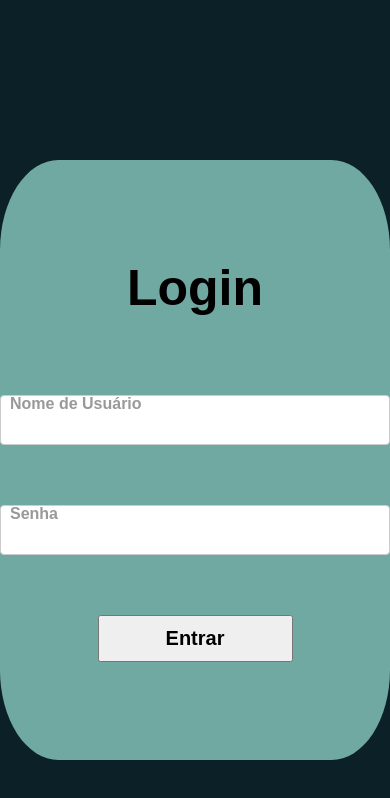
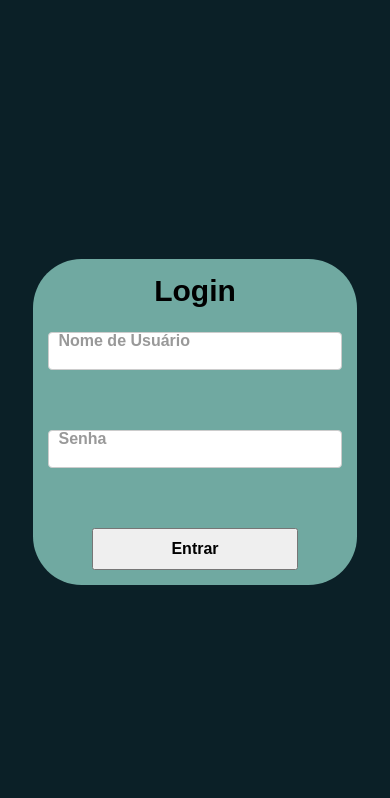
Before and after one commit to Amahitsu/YomuBox, a plain HTML site: page index.html in a window 390 px wide. Drawn offline with Linux system fonts and the light colour scheme.

Commit message:
fix: primeiras correções responsividade

```diff
--- a/css/login.css
+++ b/css/login.css
@@ -1,3 +1,13 @@
+html,
+body {
+    height: 100%;
+    margin: 0;
+    padding: 0;
+    display: flex;
+    justify-content: center;
+    align-items: center;
+}
+
 .login-container {
     display: flex;
     width: 600px;
@@ -7,11 +17,10 @@
     justify-content: center;
     align-items: center;
     border-radius: 15%;
-    margin-top: 10rem;
     position: relative;
 }
 
-/*titulo Login*/
+/* Título Login */
 .title-login {
     display: flex;
     width: 100%;
@@ -20,15 +29,12 @@
     align-items: center;
     text-align: center;
     margin-bottom: 20%;
-
 }
 
 .formLogin {
     width: 100%;
     max-width: 500px;
-    /* Limite a largura máxima do formulário */
     margin: 0 auto;
-    /* Centralize o formulário dentro do contêiner */
 }
 
 input {
@@ -41,7 +47,6 @@ input {
 .input-group {
     position: relative;
     margin-bottom: 60px;
-    /* Espaço entre os campos de entrada */
 }
 
 .input-group label {
@@ -61,7 +66,6 @@ input {
     border-radius: 4px;
     font-size: 16px;
     box-sizing: border-box;
-    /* Inclui padding e border na largura total do elemento */
 }
 
 .input-group input:focus+label,
@@ -77,3 +81,63 @@ button {
     padding: 10px;
     font-size: 20px;
 }
+
+/* Responsividade */
+@media (max-width: 1024px) {
+    .login-container {
+        width: 500px;
+        height: auto;
+        padding: 20px;
+    }
+
+    .title-login {
+        font-size: 40px;
+        margin-bottom: 15%;
+    }
+}
+
+@media (max-width: 768px) {
+    .login-container {
+        width: 90%;
+        height: auto;
+        padding: 20px;
+    }
+
+    .title-login {
+        font-size: 35px;
+        margin-bottom: 10%;
+    }
+
+    .input-group input {
+        padding: 15px 80px 10px 80px;
+    }
+
+    button {
+        width: 60%;
+        /* Reduzido para não colar nas bordas */
+        font-size: 18px;
+    }
+}
+
+@media (max-width: 480px) {
+    .login-container {
+        width: 90%;
+        height: auto;
+        padding: 15px;
+    }
+
+    .title-login {
+        font-size: 30px;
+        margin-bottom: 8%;
+    }
+
+    .input-group input {
+        padding: 10px 60px 8px 60px;
+    }
+
+    button {
+        width: 70%;
+        /* Reduzido ainda mais em telas menores */
+        font-size: 16px;
+    }
+}
```
Also changed, not shown: css/listasTeste.css (added, +92 -0 lines), v1/listaLivros.html (+2 -2 lines), v1/listas.html (+2 -2 lines), v1/principal.html (+2 -2 lines).
